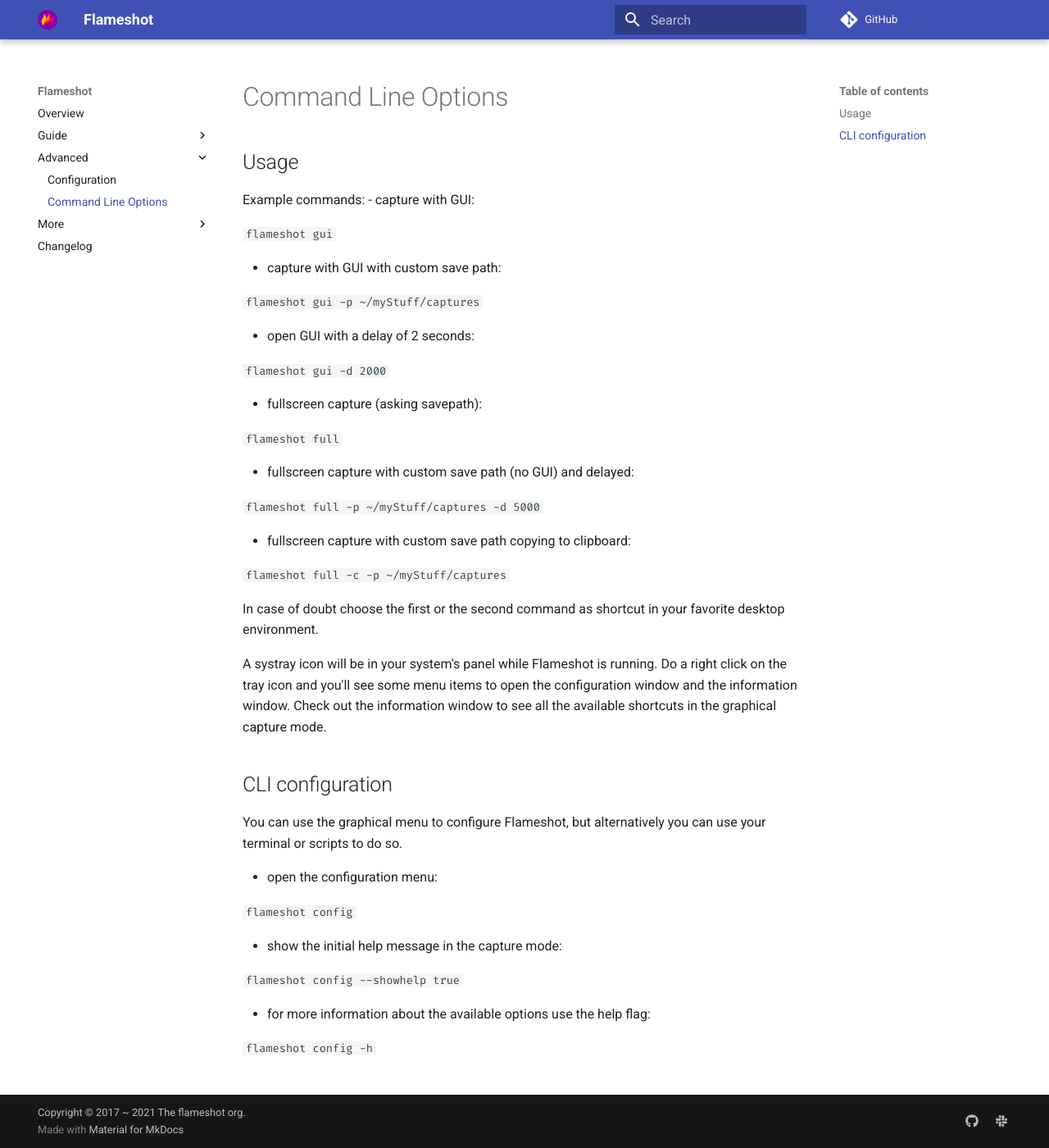
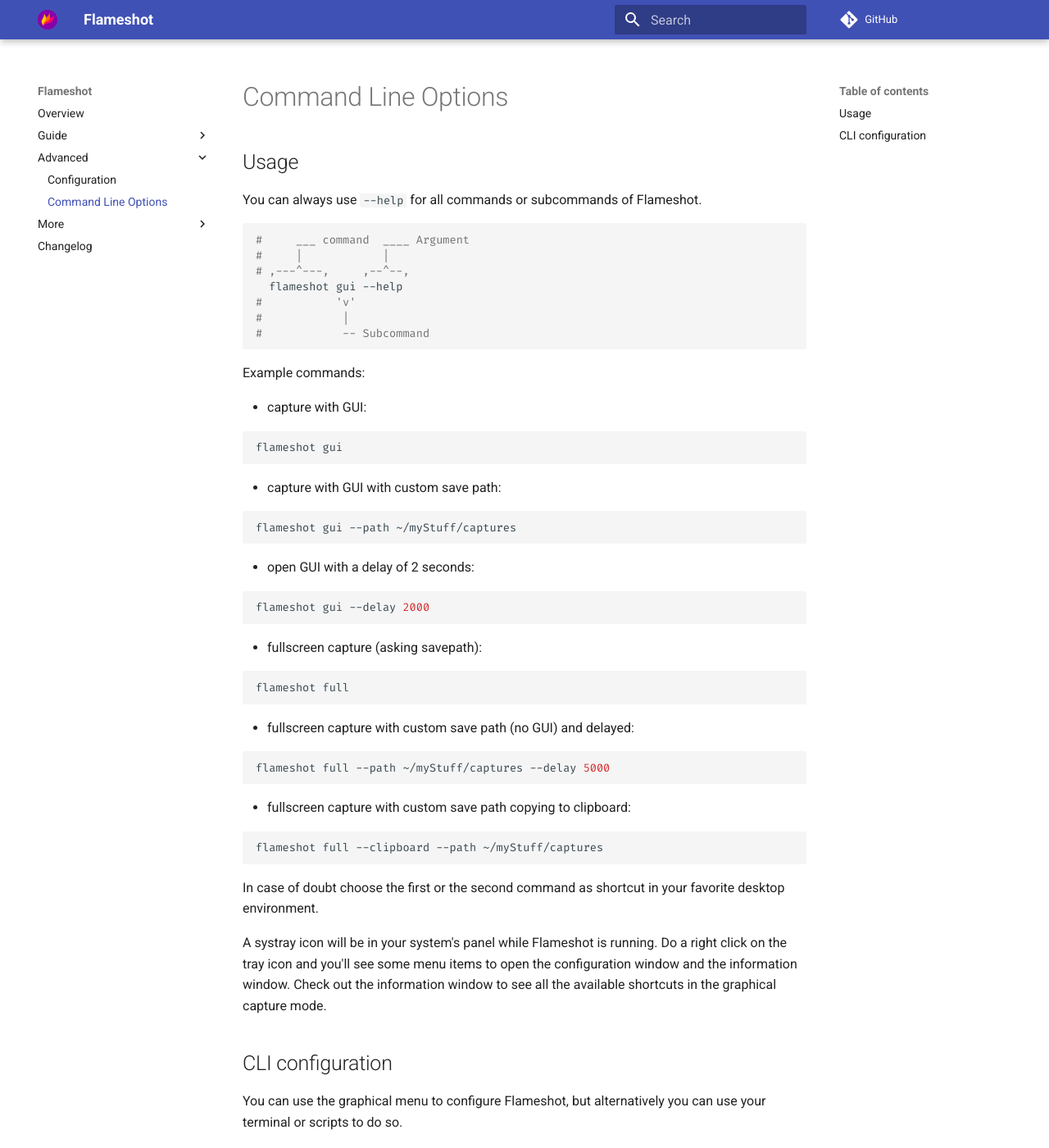
Before and after one commit to flameshot-org/flameshot-org.github.io, an MkDocs documentation site: the page built from docs/advanced/command-line-options.md, in a window 1280 px wide and 1400 px high. Shown: the whole window at 82% size. Built offline with MkDocs 1.6.1 and Material for MkDocs 9.7.7, drawn with Linux system fonts in a browser that asks for light colours; comment, search, counter and statistics services are not loaded; some of the changed text lies outside the part shown.

Commit message:
[fix] markdown styles for the CLI page were fixed [add] added some explanation about the CLI structure

````diff
--- a/docs/advanced/command-line-options.md
+++ b/docs/advanced/command-line-options.md
@@ -1,28 +1,54 @@
 ## Usage
+
+You can always use `--help` for all commands or subcommands of Flameshot.
+
+```sh
+#     ___ command  ____ Argument
+#     |            |
+# ,---^---,     ,--^--,
+  flameshot gui --help
+#           'v'
+#            |
+#            -- Subcommand
+```
+
 Example commands:
+
 - capture with GUI:
 
-   `flameshot gui`
+   ```sh
+   flameshot gui
+   ```
 
 - capture with GUI with custom save path:
 
-   `flameshot gui -p ~/myStuff/captures`
+   ```sh
+   flameshot gui --path ~/myStuff/captures
+   ```
 
 - open GUI with a delay of 2 seconds:
 
-   `flameshot gui -d 2000`
+   ```sh
+   flameshot gui --delay 2000
+   ```
 
 - fullscreen capture (asking savepath):
 
-   `flameshot full`
+   ```sh
+   flameshot full
+   ```
 
 - fullscreen capture with custom save path (no GUI) and delayed:
 
-   `flameshot full -p ~/myStuff/captures -d 5000`
+   ```sh
+   flameshot full --path ~/myStuff/captures --delay 5000
+   ```
 
 - fullscreen capture with custom save path copying to clipboard:
 
-   `flameshot full -c -p ~/myStuff/captures`
+   ```sh
+   flameshot full --clipboard --path ~/myStuff/captures
+   ```
 
 In case of doubt choose the first or the second command as shortcut in your favorite desktop environment.
 
@@ -32,16 +58,23 @@
 
 
 ## CLI configuration
+
 You can use the graphical menu to configure Flameshot, but alternatively you can use your terminal or scripts to do so.
 
 - open the configuration menu:
 
-   `flameshot config`
+   ```sh
+   flameshot config
+   ```
 
 - show the initial help message in the capture mode:
 
-   `flameshot config --showhelp true`
+   ```sh
+   flameshot config --showhelp true
+   ```
 
 - for more information about the available options use the help flag:
 
-   `flameshot config -h`
+   ```sh
+   flameshot config --help
+   ```
````
